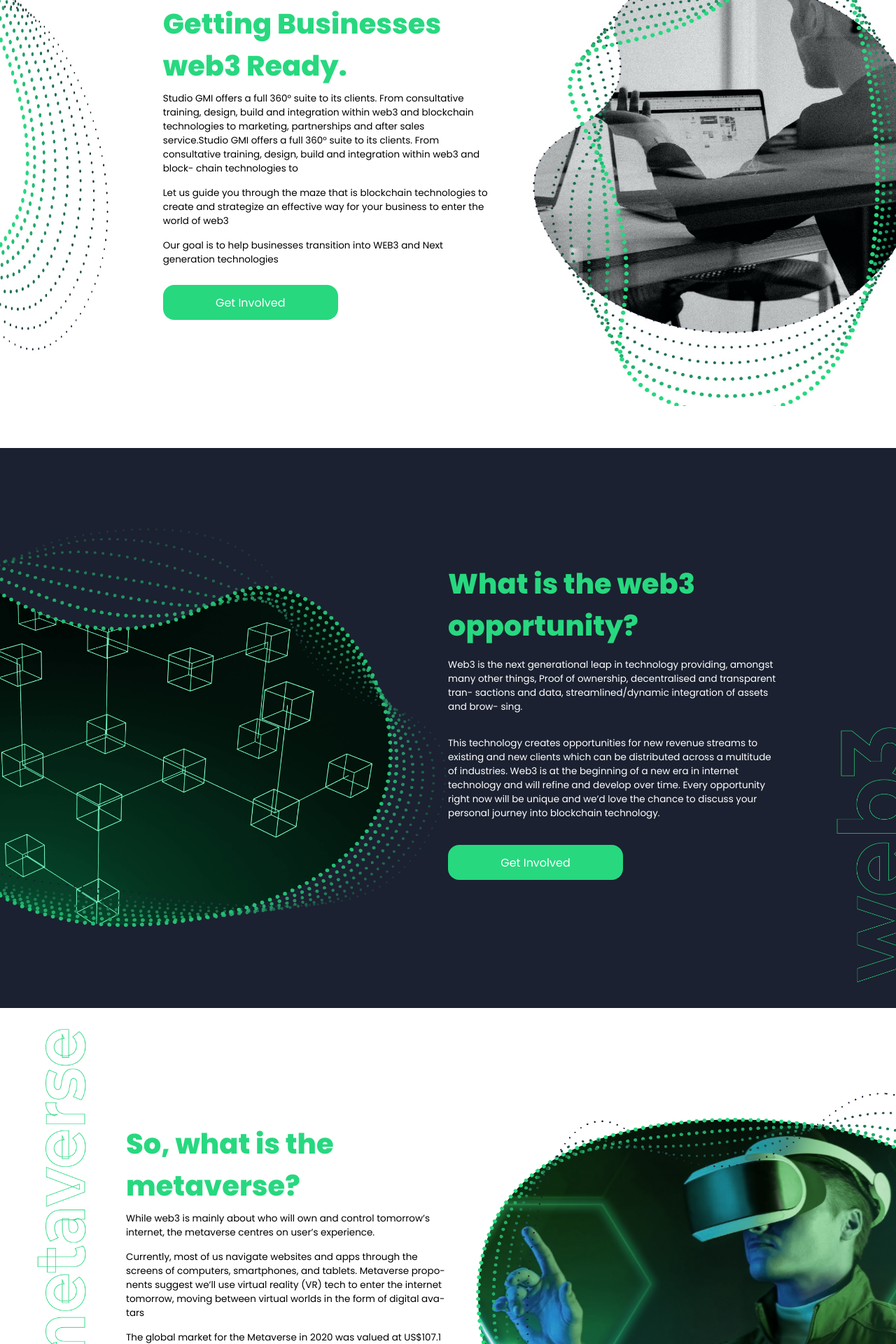
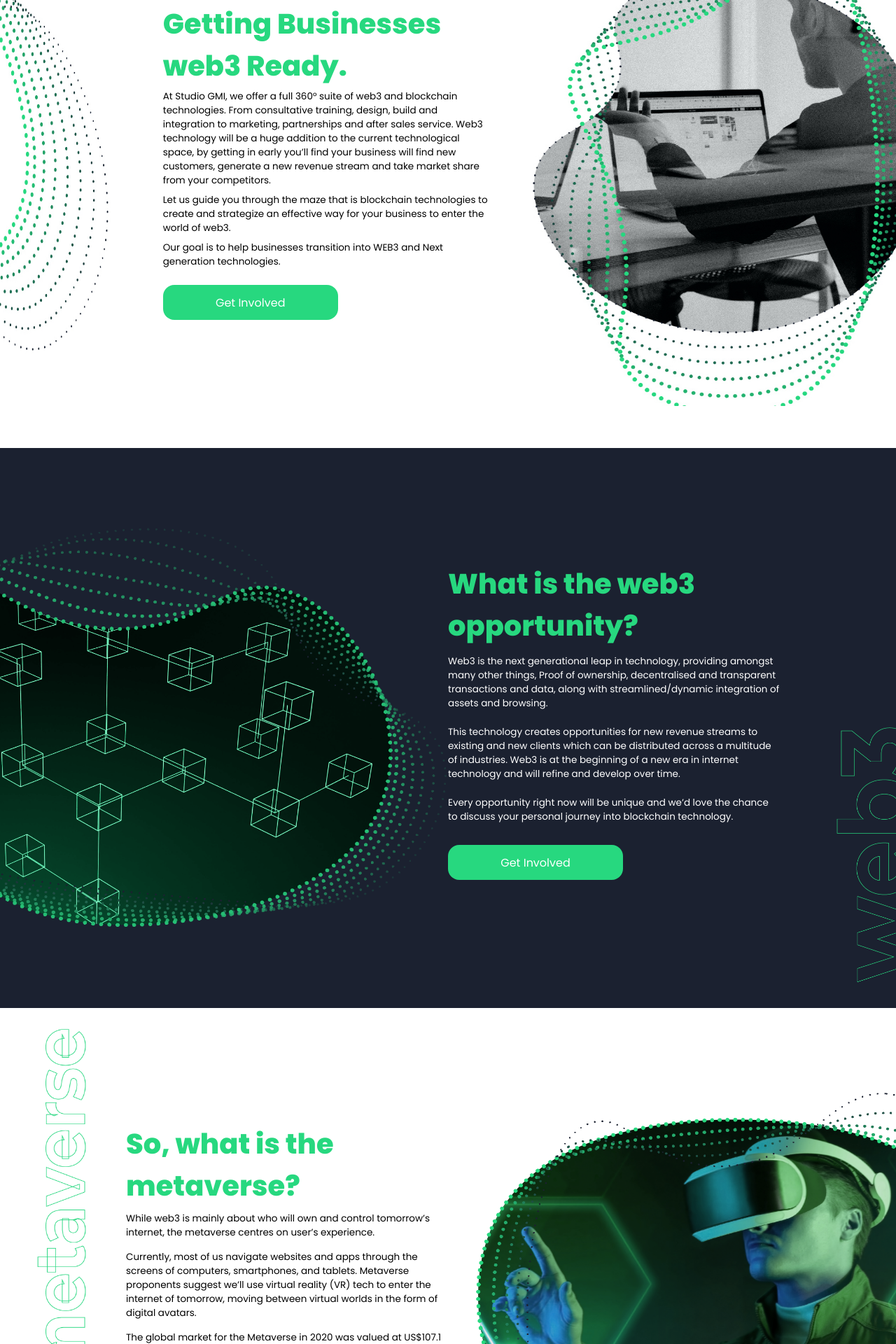
Before and after one commit to witehound/gmi-webapp, a React (Vite) app: page / in a window 1280 px wide. Shown: the part 160-2080 px from the top of the page at 70% size. Built offline with nearby package versions, Linux system fonts and the light colour scheme.

Commit message:
changing texts on block 4 in home page

```diff
--- a/src/components/AccessHeader/AccessHeader.jsx
+++ b/src/components/AccessHeader/AccessHeader.jsx
@@ -1,5 +1,5 @@
 import "./AccessHeader.css";
-import AccessHeaderVideo from "../../../assets/accessVideo.png"
+import AccessHeaderVideo from "../../../assets/accessVideo.png";
 
 function AccessHeader() {
   return (
@@ -10,7 +10,7 @@ function AccessHeader() {
             <div className="access-header-top-left-text">
               <div className="access-header-top-left-text-h1-wrap">
                 <h1 className="access-header-top-left-text-h1">
-                  We are willing to make any business{" "}
+                  We want every business to be{" "}
                   <span className="access-header-top-left-text-h1-span">
                     web3 ready.
                   </span>
@@ -18,24 +18,26 @@ function AccessHeader() {
               </div>
               <div className="access-header-top-left-text-p-wrap">
                 <p className="access-header-top-left-text-p">
-                  Real life utility and web3 integration.
+                  The inclusion of web3 to the business world is going to be a
+                  matter of when, not if. We’re here to guide you through the
+                  initial steps of preparing your business for this addition in
+                  future technology
                 </p>
                 <p className="access-header-top-left-text-p">
-                  Your unique Alpha Pony is your pass into our virtual community
-                  that owns a, real life racing club - The Alpha Pony Racing
-                  Club.
-                </p>
-                <p className="access-header-top-left-text-p">
-                  Earn passive income from race winnings, studs and sales, for
-                  life and be part of the next big digital community in the form
-                  of ENFT...
+                  Being a part of web3 allows you to find additional customers,
+                  generate a new revenue stream and take market share from your
+                  competitors by being a market innovator.
                 </p>
               </div>
             </div>
           </div>
           <div className="access-header-top-right">
             <div className="access-header-top-right-video">
-             <img src={AccessHeaderVideo} alt="" className="access-header-top-right-video-img" />
+              <img
+                src={AccessHeaderVideo}
+                alt=""
+                className="access-header-top-right-video-img"
+              />
             </div>
           </div>
         </div>
--- a/src/components/BlockFour/BlockFour.jsx
+++ b/src/components/BlockFour/BlockFour.jsx
@@ -1,8 +1,8 @@
 import "./BlockFour.css";
 import BlockFourCard from "./BlockFourCard/BlockFourCard";
-import BlockFourImage from "../../../assets/BlockFourImage.png"
-import linkedin from "../../../assets/linkedin.png"
-import twitter from "../../../assets/twitter.png"
+import BlockFourImage from "../../../assets/BlockFourImage.png";
+import linkedin from "../../../assets/linkedin.png";
+import twitter from "../../../assets/twitter.png";
 
 function BlockFour() {
   return (
@@ -32,7 +32,7 @@ function BlockFour() {
                 number={3}
                 title={"Virtual Passes"}
                 text={
-                  "Ticketing events through web3 eliminates uncontrolled resale and counterfeit tickets. It allows event organisers to create, manage and promote their events with dramatically reduced costs, even letting them set price controls and receive commissions on ticket resales. It also gives ticket buyers the option of rewards for promoting events."
+                  "Limited drops or one off pieces create value in your brand, however it does attract customers whose sole purpose is to buy into the product and to sell it for more the next day. By building a secondary market royalty into your NFT contract you will be able to sell limited runs and still gain the information of the end user (your true customer) as well as earning a small percentage of the secondary market price of your item."
                 }
               />
             </div>
@@ -48,7 +48,7 @@ function BlockFour() {
                 number={5}
                 title={"Secondary market royalties"}
                 text={
-                  "Limited drops or one off pieces create value in your brand, however it does attract customers whose sole purpose is to buy into the product and to sell it for more the next day. By building a secondary market royalty into your NFT contract you will be able to sell limited runs and still gain the information of the end user (your true customer) as well as earning a small percentage of the secondary market price of your item"
+                  "Ticketing events through web3 eliminates uncontrolled resale and counterfeit tickets. It allows event organisers to create, manage and promote their events with dramatically reduced costs, even letting them set price controls and receive commissions on ticket resales. It also gives ticket buyers the option of rewards for promoting events."
                 }
               />
             </div>
@@ -59,17 +59,33 @@ function BlockFour() {
           <hr className="blockfour-horizontal" />
           <div className="blockfour-footer-container">
             <div className="blockfour-footer-image">
-                 <img src={BlockFourImage} alt="" className="blockfour-footer-image-image" />
+              <img
+                src={BlockFourImage}
+                alt=""
+                className="blockfour-footer-image-image"
+              />
             </div>
             <div className="blockfour-footer-copyright">
               © Copyright 2022 Studio GMI. All Rights Reserved
             </div>
             <div className="blockfour-footer-links">
               <div className="blockfour-footer-links-linkdln">
-                     <a href=""><img src={linkedin} alt="" className="blockfour-footer-links-linkdln-image"/></a>
+                <a href="">
+                  <img
+                    src={linkedin}
+                    alt=""
+                    className="blockfour-footer-links-linkdln-image"
+                  />
+                </a>
               </div>
               <div className="blockfour-footer-links-twitter">
-                     <a href=""><img src={twitter} alt="" className="blockfour-footer-links-twitter-image"/></a>
+                <a href="">
+                  <img
+                    src={twitter}
+                    alt=""
+                    className="blockfour-footer-links-twitter-image"
+                  />
+                </a>
               </div>
             </div>
           </div>
--- a/src/components/BlockOne/BlockOne.jsx
+++ b/src/components/BlockOne/BlockOne.jsx
@@ -15,21 +15,22 @@ function BlockOne() {
             <h1 className="blockone-text-h1">Getting Businesses web3 Ready.</h1>
             <div className="blockone-text-p-wrap">
               <p className="blockone-text-p">
-                Studio GMI offers a full 360° suite to its clients. From
-                consultative training, design, build and integration within web3
-                and blockchain technologies to marketing, partnerships and after
-                sales service.Studio GMI offers a full 360° suite to its
-                clients. From consultative training, design, build and
-                integration within web3 and block- chain technologies to
+                At Studio GMI, we offer a full 360° suite of web3 and blockchain
+                technologies. From consultative training, design, build and
+                integration to marketing, partnerships and after sales service.
+                Web3 technology will be a huge addition to the current
+                technological space, by getting in early you’ll find your
+                business will find new customers, generate a new revenue stream
+                and take market share from your competitors.
               </p>
               <p className="blockone-text-p">
                 Let us guide you through the maze that is blockchain
                 technologies to create and strategize an effective way for your
-                business to enter the world of web3
+                business to enter the world of web3.
               </p>
               <p className="blockone-text-p">
                 Our goal is to help businesses transition into WEB3 and Next
-                generation technologies
+                generation technologies.
               </p>
             </div>
             <div className="blockone-text-button">
--- a/src/components/BlockThree/BlockThree.jsx
+++ b/src/components/BlockThree/BlockThree.jsx
@@ -1,7 +1,7 @@
 import "./BlockThree.css";
 import Button from "../Button/Button";
-import blockThreeA from "../../../assets/A.png"
-import blockThreeB from '../../../assets/B.png'
+import blockThreeA from "../../../assets/A.png";
+import blockThreeB from "../../../assets/B.png";
 
 function BlockThree() {
   return (
@@ -20,17 +20,17 @@ function BlockThree() {
               </p>
               <p className="blockthree-text-p">
                 Currently, most of us navigate websites and apps through the
-                screens of computers, smartphones, and tablets. Metaverse propo-
-                nents suggest we’ll use virtual reality (VR) tech to enter the
-                internet tomorrow, moving between virtual worlds in the form of
-                digital ava- tars
+                screens of computers, smartphones, and tablets. Metaverse
+                proponents suggest we’ll use virtual reality (VR) tech to enter
+                the internet of tomorrow, moving between virtual worlds in the
+                form of digital avatars.
               </p>
               <p className="blockthree-text-p">
                 The global market for the Metaverse in 2020 was valued at
                 US$107.1 Billion and is projected to reach US$758.6 Billion by
                 2026.The global market for the Metaverse in 2020 was valued at
                 US$107.1 Billion and is projected to reach US$758.6 Billion by
-                2026
+                2026.
               </p>
             </div>
             <div className="blockthree-text-button">
--- a/src/components/BlockTwo/BlockTwo.jsx
+++ b/src/components/BlockTwo/BlockTwo.jsx
@@ -15,16 +15,18 @@ function BlockTwo() {
             <h1 className="blocktwo-text-h1">What is the web3 opportunity?</h1>
             <div className="blocktwo-text-p-wrap">
               <p className="blocktwo-text-p">
-                Web3 is the next generational leap in technology providing,
+                Web3 is the next generational leap in technology, providing
                 amongst many other things, Proof of ownership, decentralised and
-                transparent tran- sactions and data, streamlined/dynamic
-                integration of assets and brow- sing.
+                transparent transactions and data, along with
+                streamlined/dynamic integration of assets and browsing.
               </p>
               <p className="blocktwo-text-p">
                 This technology creates opportunities for new revenue streams to
                 existing and new clients which can be distributed across a
                 multitude of industries. Web3 is at the beginning of a new era
                 in internet technology and will refine and develop over time.
+              </p>
+              <p className="blocktwo-text-p">
                 Every opportunity right now will be unique and we’d love the
                 chance to discuss your personal journey into blockchain
                 technology.
```
Lines whose indentation alone changed are shown as unchanged.
